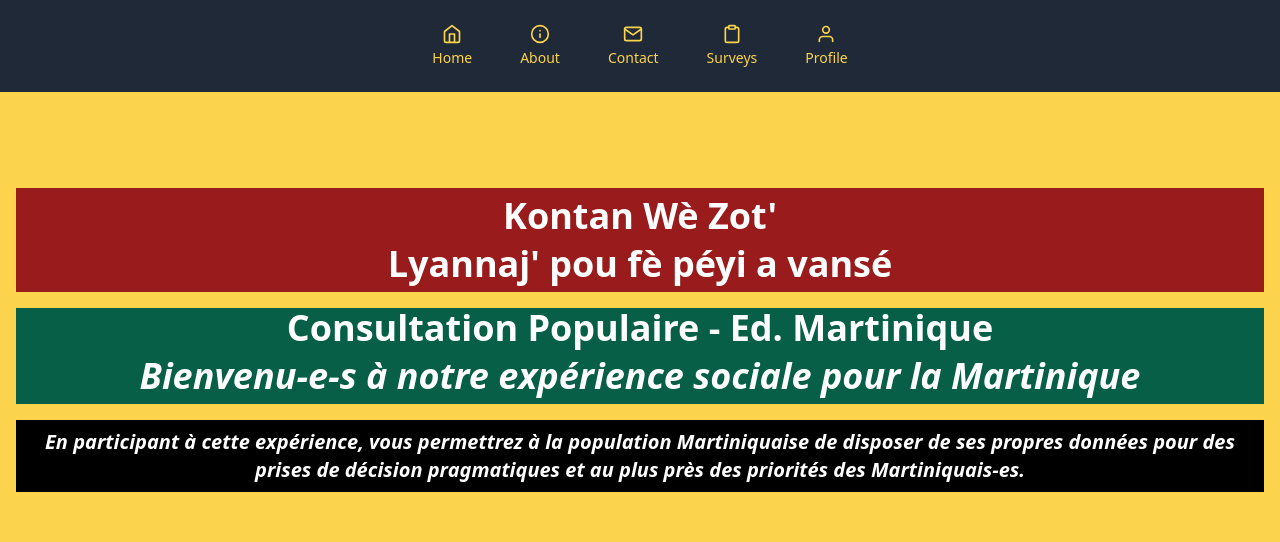
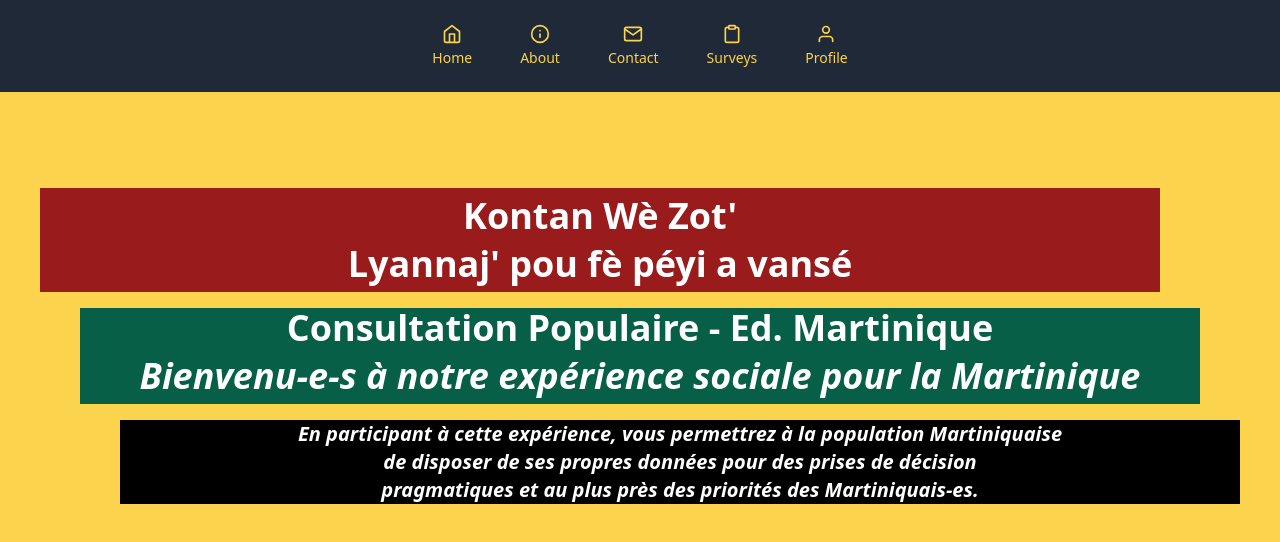
Before and after one commit to JMP-APZH/conspop2, a Next.js app in the folder web/: page / in a window 1280 px wide. Shown: the top 542 px of the page. Built offline with nearby package versions, Linux system fonts and the light colour scheme.

Commit message:
Home Page perso prep 2

```diff
--- a/web/src/pages/index.tsx
+++ b/web/src/pages/index.tsx
@@ -30,8 +30,8 @@ const Home: NextPage = () => {
       </nav>
 
       {/* Main Content */}
-      <main className="container mx-auto px-4 py-16 md:py-24">
-        <div>
+      <main className="container mx-auto py-16 md:py-24 px-20">
+        <div className="-ml-10 mr-10">
           <h1 className="font-bold text-center bg-red-800 p-2 md:text-sm lg:text-4xl">Kontan Wè Zot'</h1>
           <h1 className="font-bold text-center bg-red-800 mb-4 pb-2 md:text-sm lg:text-4xl">Lyannaj' pou fè péyi a vansé</h1>
         </div>
@@ -40,9 +40,17 @@ const Home: NextPage = () => {
         {/* <p className="text-xl text-center text-gray-300 max-w-2xl mx-auto">
           Participate in sociological studies and view community results to understand collective priorities.
         </p> */}
-        <p className="font-bold text-center italic mx-auto bg-black p-2 md:text-sm lg:text-xl">
-          En participant à cette expérience, vous permettrez à la population Martiniquaise de disposer de ses propres données pour des prises de décision pragmatiques et au plus près des priorités des Martiniquais-es.
-        </p>
+        <div className="ml-10 -mr-10">
+          <p className="font-bold text-center italic mx-auto bg-black md:text-sm lg:text-xl">
+            En participant à cette expérience, vous permettrez à la population Martiniquaise
+          </p>
+          <p className="font-bold text-center italic mx-auto bg-black md:text-sm lg:text-xl">
+            de disposer de ses propres données pour des prises de décision
+          </p>
+          <p className="font-bold text-center italic mx-auto bg-black md:text-sm lg:text-xl">
+            pragmatiques et au plus près des priorités des Martiniquais-es.
+          </p>
+        </div>
       </main>
     </div>
   )
```
